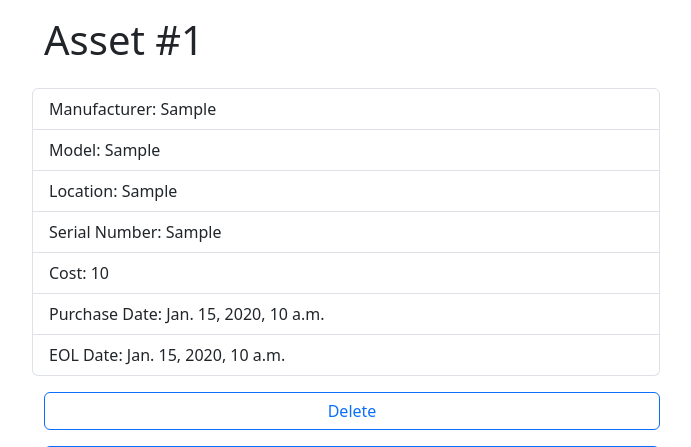
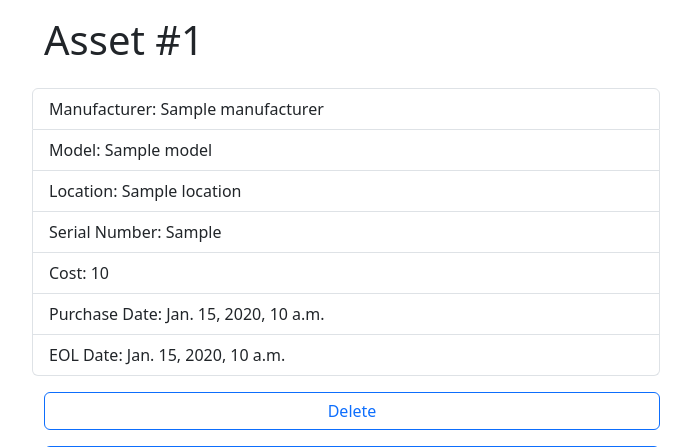
Before and after one commit to sgjohns1-sv/cims1, a Django app: template assets/templates/assets/viewasset.html in a window 1280 px wide. Shown: the part 42-489 px from the top of the page, without its empty margins (288-979 px from the left). Run offline with Django 3.2, Linux system fonts and the light colour scheme; the template is opened without the code that fills it: most values are stand-ins (such as "Sample title", 1, 10 or a date in 2020); some libraries are stand-ins or nearby versions.

Commit message:
Made changes to the asset model.

```diff
--- a/assets/templates/assets/viewasset.html
+++ b/assets/templates/assets/viewasset.html
@@ -20,13 +20,13 @@
                 <div class="row">
                     <h1 class="pt-3 pb-3"> Asset #{{ asset.id }} </h1>
                     <ul class="list-group">
-                            <li class="list-group-item">Manufacturer: {{ asset.asset_manufacturer }}</li>
-                            <li class="list-group-item">Model: {{ asset.asset_model }}</li>
-                            <li class="list-group-item">Location: {{ asset.asset_location }}</li>
-                            <li class="list-group-item">Serial Number: {{ asset.asset_sn }}</li>
-                            <li class="list-group-item">Cost: {{ asset.asset_cost }}</li>
-                            <li class="list-group-item">Purchase Date: {{ asset.asset_purchaseDate }}</li>
-                            <li class="list-group-item">EOL Date: {{ asset.asset_eolDate }}</li>
+                            <li class="list-group-item">Manufacturer: {{ asset.manufacturer }}</li>
+                            <li class="list-group-item">Model: {{ asset.model }}</li>
+                            <li class="list-group-item">Location: {{ asset.location }}</li>
+                            <li class="list-group-item">Serial Number: {{ asset.sn }}</li>
+                            <li class="list-group-item">Cost: {{ asset.cost }}</li>
+                            <li class="list-group-item">Purchase Date: {{ asset.purchase_date }}</li>
+                            <li class="list-group-item">EOL Date: {{ asset.eol_date }}</li>
                     </ul>
                 </div>
                 <div class="row pt-3">
--- a/assets/views.py
+++ b/assets/views.py
@@ -26,12 +26,12 @@ class AssetDetailView(DetailView):
 class AssetAddView(CreateView):
     template_name="assets/newasset.html"
     model = Asset
-    fields = ["asset_manufacturer", "asset_model", "asset_sn", "asset_location", "asset_cost", "asset_purchaseDate", "asset_eolDate", "asset_notes"]
+    fields = ["manufacturer", "model", "sn", "location", "cost", "purchase_date", "eol_date", "notes"]
 
 class AssetUpdateView(UpdateView):
     template_name="assets/updateasset.html"
     model = Asset
-    fields = ["asset_manufacturer", "asset_model", "asset_sn", "asset_location", "asset_cost", "asset_purchaseDate", "asset_eolDate", "asset_notes"]
+    fields = ["manufacturer", "model", "sn", "location", "cost", "purchase_date", "eol_date", "notes"]
 
 class AssetDeleteView(DeleteView):
     template_name="assets/deleteasset.html"
```
Also changed, not shown: assets/models.py (+8 -8 lines), assets/templates/assets/index.html (+7 -7 lines), assets/migrations/0030_rename_asset_notes_asset_notes_and_more.py (added), maintenance/migrations/0008_alter_maintenance_date.py (added).
